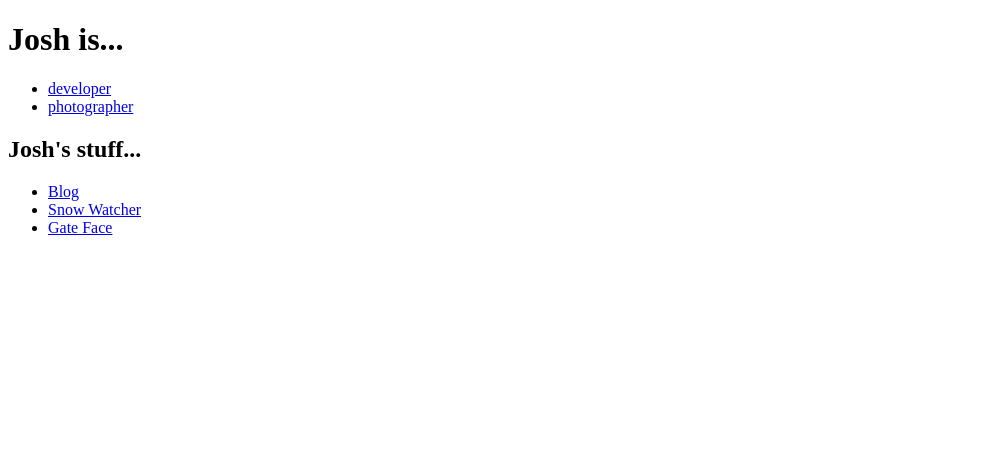
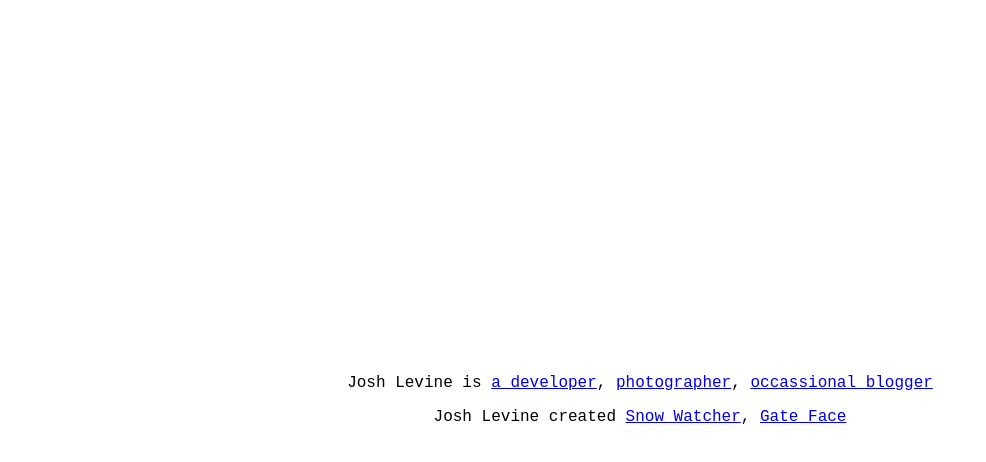
Before and after one commit to jlevine22/joshlevine.is, a plain HTML site: page index.html in a window 1280 px wide. Shown: the whole page, without its empty margins (0-986 px from the left). Drawn offline with Linux system fonts and the light colour scheme.

Commit message:
Redesign!

```diff
--- a/index.html
+++ b/index.html
@@ -2,20 +2,37 @@
 <html>
 <head>
     <title>Who is Josh Levine?</title>
+    <style type="text/css">
+        html, body {
+            margin: 0;
+            width: 100%;
+            font-family: monospace, Courier;
+        }
+        p {
+            text-align:center;
+        }
+        #container {
+            width:100%;
+            position: absolute;
+            top: 50%;
+            transform: translateY(-50%);
+        }
+    </style>
 </head>
 <body>
-    <h1>Josh is...</h1>
-    <ul>
-        <li><a href="http://github.com/jlevine22">developer</a></li>
-        <li><a href="http://500px.com/jlevine">photographer</a></li>
-    </ul>
-
-    <h2>Josh's stuff...</h2>
-    <ul>
-        <li><a href="http://blog.levine.ws">Blog</a></li>
-        <li><a href="http://snowwatcherapp.com">Snow Watcher</a></li>
-        <li><a href="http://garmin.levine.ws">Gate Face</a></li>
-    </ul>
+    <div id="container">
+        <p>
+            Josh Levine is
+            <a href="http://github.com/jlevine22">a developer</a>,
+            <a href="http://500px.com/jlevine">photographer</a>,
+            <a href="http://blog.joshlevine.is">occassional blogger</a>
+        </p>
+        <p>
+            Josh Levine created
+            <a href="http://www.snowwatcherapp.com">Snow Watcher</a>,
+            <a href="https://apps.garmin.com/en-US/apps/2e20cdd8-9a50-4819-9218-54e3b65160b2">Gate Face</a>
+        </p>
+    </div>
 <script>
   (function(i,s,o,g,r,a,m){i['GoogleAnalyticsObject']=r;i[r]=i[r]||function(){
   (i[r].q=i[r].q||[]).push(arguments)},i[r].l=1*new Date();a=s.createElement(o),
@@ -24,7 +41,6 @@
 
   ga('create', 'UA-61161601-1', 'auto');
   ga('send', 'pageview');
-
 </script>
 </body>
 </html>
```
